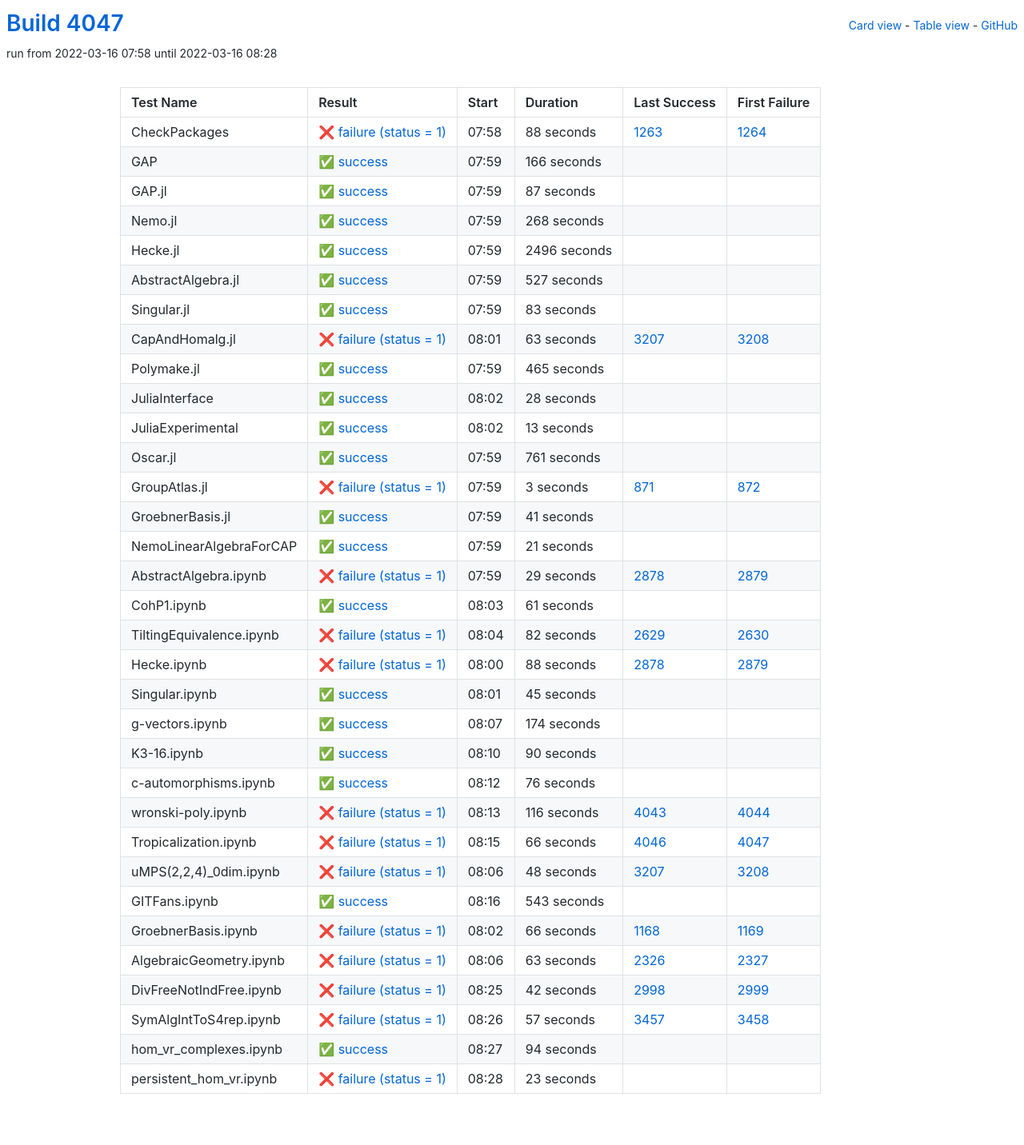
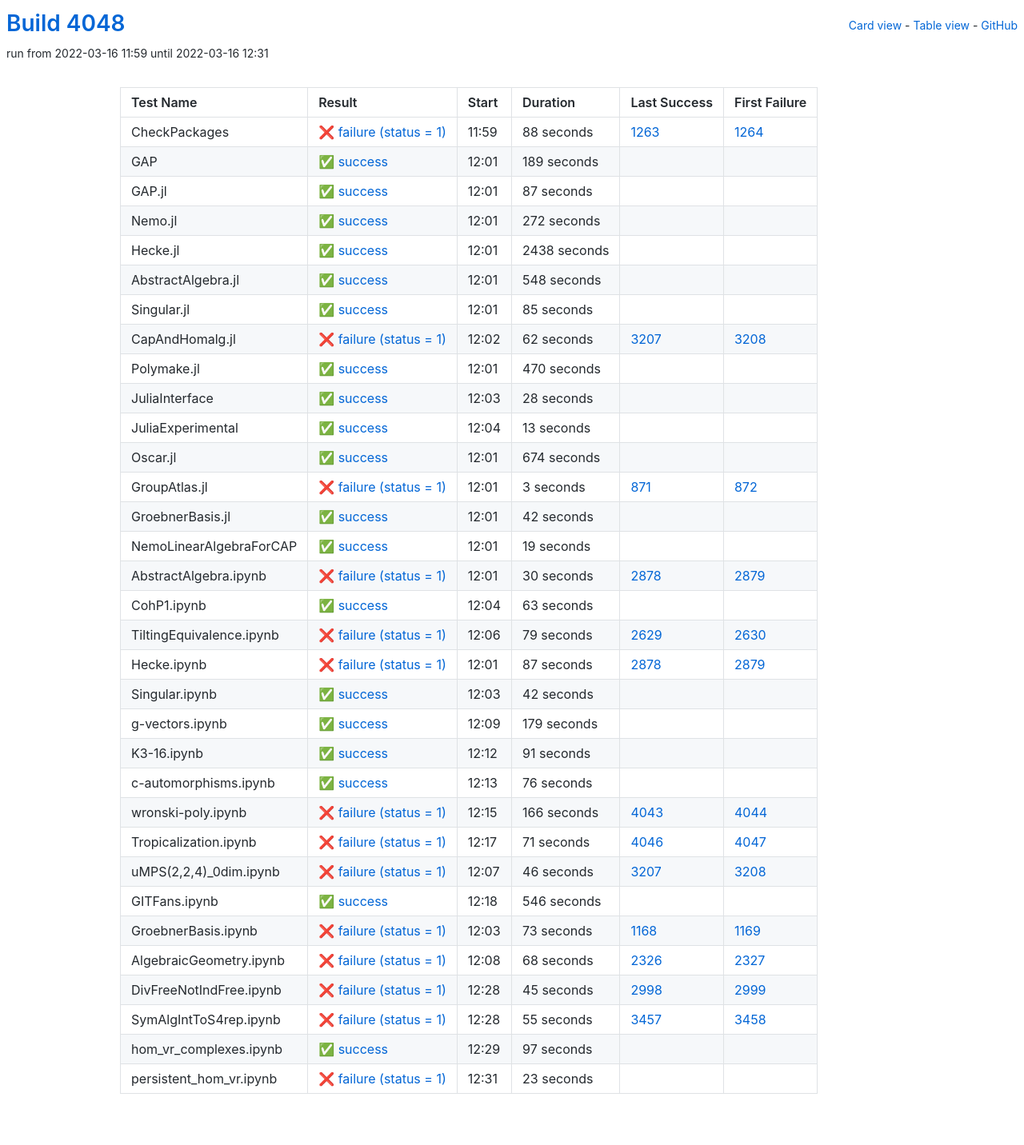
Before and after one commit to oscar-system/oscar-ci-status-stable, a Jekyll site: the page built from table.html, in a window 1280 px wide. Shown: the whole page at 80% size. Built offline with Jekyll 4.4.1, drawn with Linux system fonts in a browser that asks for light colours.

Commit message:
Build #4048

```diff
--- a/_data/ci.yml
+++ b/_data/ci.yml
@@ -1,6 +1,6 @@
 ---
-build: 4047
-build_url: https://oscarci.mathematik.uni-kl.de/job/oscar-stable/4047/
+build: 4048
+build_url: https://oscarci.mathematik.uni-kl.de/job/oscar-stable/4048/
 job: oscar-stable
 organization: oscar-system
 repo: oscar-ci-status-stable
@@ -8,8 +8,8 @@ repourl: https://github.com/oscar-system/oscar-ci-status-stable
 tests:
 - name: CheckPackages
   id: checkpackages
-  log: https://oscarci.mathematik.uni-kl.de/job/oscar-stable/4047/artifact/logs/build-4047/CheckPackages.log
-  start: 2022-03-16 07:58
+  log: https://oscarci.mathematik.uni-kl.de/job/oscar-stable/4048/artifact/logs/build-4048/CheckPackages.log
+  start: 2022-03-16 11:59
   success: false
   exitcode: 1
   status: failure
@@ -20,20 +20,20 @@ tests:
   first_failure_url: https://oscarci.mathematik.uni-kl.de/job/oscar-stable/1264/
 - name: GAP
   id: gap
-  log: https://oscarci.mathematik.uni-kl.de/job/oscar-stable/4047/artifact/logs/build-4047/GAP.log
-  start: 2022-03-16 07:59
+  log: https://oscarci.mathematik.uni-kl.de/job/oscar-stable/4048/artifact/logs/build-4048/GAP.log
+  start: 2022-03-16 12:01
   success: true
   exitcode: 0
   status: success
-  duration: 166
+  duration: 189
   last_success: false
   last_success_url:
   first_failure: false
   first_failure_url:
 - name: GAP.jl
   id: gap-jl
-  log: https://oscarci.mathematik.uni-kl.de/job/oscar-stable/4047/artifact/logs/build-4047/GAP.jl.log
-  start: 2022-03-16 07:59
+  log: https://oscarci.mathematik.uni-kl.de/job/oscar-stable/4048/artifact/logs/build-4048/GAP.jl.log
+  start: 2022-03-16 12:01
   success: true
   exitcode: 0
   status: success
@@ -44,80 +44,80 @@ tests:
   first_failure_url:
 - name: Nemo.jl
   id: nemo-jl
-  log: https://oscarci.mathematik.uni-kl.de/job/oscar-stable/4047/artifact/logs/build-4047/Nemo.jl.log
-  start: 2022-03-16 07:59
+  log: https://oscarci.mathematik.uni-kl.de/job/oscar-stable/4048/artifact/logs/build-4048/Nemo.jl.log
+  start: 2022-03-16 12:01
   success: true
   exitcode: 0
   status: success
-  duration: 268
+  duration: 272
   last_success: false
   last_success_url:
   first_failure: false
   first_failure_url:
 - name: Hecke.jl
   id: hecke-jl
-  log: https://oscarci.mathematik.uni-kl.de/job/oscar-stable/4047/artifact/logs/build-4047/Hecke.jl.log
-  start: 2022-03-16 07:59
+  log: https://oscarci.mathematik.uni-kl.de/job/oscar-stable/4048/artifact/logs/build-4048/Hecke.jl.log
+  start: 2022-03-16 12:01
   success: true
   exitcode: 0
   status: success
-  duration: 2496
+  duration: 2438
   last_success: false
   last_success_url:
   first_failure: false
   first_failure_url:
 - name: AbstractAlgebra.jl
   id: abstractalgebra-jl
-  log: https://oscarci.mathematik.uni-kl.de/job/oscar-stable/4047/artifact/logs/build-4047/AbstractAlgebra.jl.log
-  start: 2022-03-16 07:59
+  log: https://oscarci.mathematik.uni-kl.de/job/oscar-stable/4048/artifact/logs/build-4048/AbstractAlgebra.jl.log
+  start: 2022-03-16 12:01
   success: true
   exitcode: 0
   status: success
-  duration: 527
+  duration: 548
   last_success: false
   last_success_url:
   first_failure: false
   first_failure_url:
 - name: Singular.jl
   id: singular-jl
-  log: https://oscarci.mathematik.uni-kl.de/job/oscar-stable/4047/artifact/logs/build-4047/Singular.jl.log
-  start: 2022-03-16 07:59
+  log: https://oscarci.mathematik.uni-kl.de/job/oscar-stable/4048/artifact/logs/build-4048/Singular.jl.log
+  start: 2022-03-16 12:01
   success: true
   exitcode: 0
   status: success
-  duration: 83
+  duration: 85
   last_success: false
   last_success_url:
   first_failure: false
   first_failure_url:
 - name: CapAndHomalg.jl
   id: capandhomalg-jl
-  log: https://oscarci.mathematik.uni-kl.de/job/oscar-stable/4047/artifact/logs/build-4047/CapAndHomalg.jl.log
-  start: 2022-03-16 08:01
+  log: https://oscarci.mathematik.uni-kl.de/job/oscar-stable/4048/artifact/logs/build-4048/CapAndHomalg.jl.log
+  start: 2022-03-16 12:02
   success: false
   exitcode: 1
   status: failure
-  duration: 63
+  duration: 62
   last_success: 3207
   last_success_url: https://oscarci.mathematik.uni-kl.de/job/oscar-stable/3207/
   first_failure: 3208
   first_failure_url: https://oscarci.mathematik.uni-kl.de/job/oscar-stable/3208/
 - name: Polymake.jl
   id: polymake-jl
-  log: https://oscarci.mathematik.uni-kl.de/job/oscar-stable/4047/artifact/logs/build-4047/Polymake.jl.log
-  start: 2022-03-16 07:59
+  log: https://oscarci.mathematik.uni-kl.de/job/oscar-stable/4048/artifact/logs/build-4048/Polymake.jl.log
+  start: 2022-03-16 12:01
   success: true
   exitcode: 0
   status: success
-  duration: 465
+  duration: 470
   last_success: false
   last_success_url:
   first_failure: false
   first_failure_url:
 - name: JuliaInterface
   id: juliainterface
-  log: https://oscarci.mathematik.uni-kl.de/job/oscar-stable/4047/artifact/logs/build-4047/JuliaInterface.log
-  start: 2022-03-16 08:02
+  log: https://oscarci.mathematik.uni-kl.de/job/oscar-stable/4048/artifact/logs/build-4048/JuliaInterface.log
+  start: 2022-03-16 12:03
   success: true
   exitcode: 0
   status: success
@@ -128,8 +128,8 @@ tests:
   first_failure_url:
 - name: JuliaExperimental
   id: juliaexperimental
-  log: https://oscarci.mathematik.uni-kl.de/job/oscar-stable/4047/artifact/logs/build-4047/JuliaExperimental.log
-  start: 2022-03-16 08:02
+  log: https://oscarci.mathematik.uni-kl.de/job/oscar-stable/4048/artifact/logs/build-4048/JuliaExperimental.log
+  start: 2022-03-16 12:04
   success: true
   exitcode: 0
   status: success
@@ -140,20 +140,20 @@ tests:
   first_failure_url:
 - name: Oscar.jl
   id: oscar-jl
-  log: https://oscarci.mathematik.uni-kl.de/job/oscar-stable/4047/artifact/logs/build-4047/Oscar.jl.log
-  start: 2022-03-16 07:59
+  log: https://oscarci.mathematik.uni-kl.de/job/oscar-stable/4048/artifact/logs/build-4048/Oscar.jl.log
+  start: 2022-03-16 12:01
   success: true
   exitcode: 0
   status: success
-  duration: 761
+  duration: 674
   last_success: false
   last_success_url:
   first_failure: false
   first_failure_url:
 - name: GroupAtlas.jl
   id: groupatlas-jl
-  log: https://oscarci.mathematik.uni-kl.de/job/oscar-stable/4047/artifact/logs/build-4047/GroupAtlas.jl.log
-  start: 2022-03-16 07:59
+  log: https://oscarci.mathematik.uni-kl.de/job/oscar-stable/4048/artifact/logs/build-4048/GroupAtlas.jl.log
+  start: 2022-03-16 12:01
   success: false
   exitcode: 1
   status: failure
@@ -164,116 +164,116 @@ tests:
   first_failure_url: https://oscarci.mathematik.uni-kl.de/job/oscar-stable/872/
 - name: GroebnerBasis.jl
   id: groebnerbasis-jl
-  log: https://oscarci.mathematik.uni-kl.de/job/oscar-stable/4047/artifact/logs/build-4047/GroebnerBasis.jl.log
-  start: 2022-03-16 07:59
+  log: https://oscarci.mathematik.uni-kl.de/job/oscar-stable/4048/artifact/logs/build-4048/GroebnerBasis.jl.log
+  start: 2022-03-16 12:01
   success: true
   exitcode: 0
   status: success
-  duration: 41
+  duration: 42
   last_success: false
   last_success_url:
   first_failure: false
   first_failure_url:
 - name: NemoLinearAlgebraForCAP
   id: nemolinearalgebraforcap
-  log: https://oscarci.mathematik.uni-kl.de/job/oscar-stable/4047/artifact/logs/build-4047/NemoLinearAlgebraForCAP.log
-  start: 2022-03-16 07:59
+  log: https://oscarci.mathematik.uni-kl.de/job/oscar-stable/4048/artifact/logs/build-4048/NemoLinearAlgebraForCAP.log
+  start: 2022-03-16 12:01
   success: true
   exitcode: 0
   status: success
-  duration: 21
+  duration: 19
   last_success: false
   last_success_url:
   first_failure: false
   first_failure_url:
 - name: AbstractAlgebra.ipynb
   id: abstractalgebra-ipynb
-  log: https://oscarci.mathematik.uni-kl.de/job/oscar-stable/4047/artifact/logs/build-4047/AbstractAlgebra.ipynb.log
-  start: 2022-03-16 07:59
+  log: https://oscarci.mathematik.uni-kl.de/job/oscar-stable/4048/artifact/logs/build-4048/AbstractAlgebra.ipynb.log
+  start: 2022-03-16 12:01
   success: false
   exitcode: 1
   status: failure
-  duration: 29
+  duration: 30
   last_success: 2878
   last_success_url: https://oscarci.mathematik.uni-kl.de/job/oscar-stable/2878/
   first_failure: 2879
   first_failure_url: https://oscarci.mathematik.uni-kl.de/job/oscar-stable/2879/
 - name: CohP1.ipynb
   id: cohp1-ipynb
-  log: https://oscarci.mathematik.uni-kl.de/job/oscar-stable/4047/artifact/logs/build-4047/CohP1.ipynb.log
-  start: 2022-03-16 08:03
+  log: https://oscarci.mathematik.uni-kl.de/job/oscar-stable/4048/artifact/logs/build-4048/CohP1.ipynb.log
+  start: 2022-03-16 12:04
   success: true
   exitcode: 0
   status: success
-  duration: 61
+  duration: 63
   last_success: false
   last_success_url:
   first_failure: false
   first_failure_url:
 - name: TiltingEquivalence.ipynb
   id: tiltingequivalence-ipynb
-  log: https://oscarci.mathematik.uni-kl.de/job/oscar-stable/4047/artifact/logs/build-4047/TiltingEquivalence.ipynb.log
-  start: 2022-03-16 08:04
+  log: https://oscarci.mathematik.uni-kl.de/job/oscar-stable/4048/artifact/logs/build-4048/TiltingEquivalence.ipynb.log
+  start: 2022-03-16 12:06
   success: false
   exitcode: 1
   status: failure
-  duration: 82
+  duration: 79
   last_success: 2629
   last_success_url: https://oscarci.mathematik.uni-kl.de/job/oscar-stable/2629/
   first_failure: 2630
   first_failure_url: https://oscarci.mathematik.uni-kl.de/job/oscar-stable/2630/
 - name: Hecke.ipynb
   id: hecke-ipynb
-  log: https://oscarci.mathematik.uni-kl.de/job/oscar-stable/4047/artifact/logs/build-4047/Hecke.ipynb.log
-  start: 2022-03-16 08:00
+  log: https://oscarci.mathematik.uni-kl.de/job/oscar-stable/4048/artifact/logs/build-4048/Hecke.ipynb.log
+  start: 2022-03-16 12:01
   success: false
   exitcode: 1
   status: failure
-  duration: 88
+  duration: 87
   last_success: 2878
   last_success_url: https://oscarci.mathematik.uni-kl.de/job/oscar-stable/2878/
   first_failure: 2879
   first_failure_url: https://oscarci.mathematik.uni-kl.de/job/oscar-stable/2879/
 - name: Singular.ipynb
   id: singular-ipynb
-  log: https://oscarci.mathematik.uni-kl.de/job/oscar-stable/4047/artifact/logs/build-4047/Singular.ipynb.log
-  start: 2022-03-16 08:01
+  log: https://oscarci.mathematik.uni-kl.de/job/oscar-stable/4048/artifact/logs/build-4048/Singular.ipynb.log
+  start: 2022-03-16 12:03
   success: true
   exitcode: 0
   status: success
-  duration: 45
+  duration: 42
   last_success: false
   last_success_url:
   first_failure: false
   first_failure_url:
 - name: g-vectors.ipynb
   id: g-vectors-ipynb
-  log: https://oscarci.mathematik.uni-kl.de/job/oscar-stable/4047/artifact/logs/build-4047/g-vectors.ipynb.log
-  start: 2022-03-16 08:07
+  log: https://oscarci.mathematik.uni-kl.de/job/oscar-stable/4048/artifact/logs/build-4048/g-vectors.ipynb.log
+  start: 2022-03-16 12:09
   success: true
   exitcode: 0
   status: success
-  duration: 174
+  duration: 179
   last_success: false
   last_success_url:
   first_failure: false
   first_failure_url:
 - name: K3-16.ipynb
   id: k3-16-ipynb
-  log: https://oscarci.mathematik.uni-kl.de/job/oscar-stable/4047/artifact/logs/build-4047/K3-16.ipynb.log
-  start: 2022-03-16 08:10
+  log: https://oscarci.mathematik.uni-kl.de/job/oscar-stable/4048/artifact/logs/build-4048/K3-16.ipynb.log
+  start: 2022-03-16 12:12
   success: true
   exitcode: 0
   status: success
-  duration: 90
+  duration: 91
   last_success: false
   last_success_url:
   first_failure: false
   first_failure_url:
 - name: c-automorphisms.ipynb
   id: c-automorphisms-ipynb
-  log: https://oscarci.mathematik.uni-kl.de/job/oscar-stable/4047/artifact/logs/build-4047/c-automorphisms.ipynb.log
-  start: 2022-03-16 08:12
+  log: https://oscarci.mathematik.uni-kl.de/job/oscar-stable/4048/artifact/logs/build-4048/c-automorphisms.ipynb.log
+  start: 2022-03-16 12:13
   success: true
   exitcode: 0
   status: success
@@ -284,116 +284,116 @@ tests:
   first_failure_url:
 - name: wronski-poly.ipynb
   id: wronski-poly-ipynb
-  log: https://oscarci.mathematik.uni-kl.de/job/oscar-stable/4047/artifact/logs/build-4047/wronski-poly.ipynb.log
-  start: 2022-03-16 08:13
+  log: https://oscarci.mathematik.uni-kl.de/job/oscar-stable/4048/artifact/logs/build-4048/wronski-poly.ipynb.log
+  start: 2022-03-16 12:15
   success: false
   exitcode: 1
   status: failure
-  duration: 116
+  duration: 166
   last_success: 4043
   last_success_url: https://oscarci.mathematik.uni-kl.de/job/oscar-stable/4043/
   first_failure: 4044
   first_failure_url: https://oscarci.mathematik.uni-kl.de/job/oscar-stable/4044/
 - name: Tropicalization.ipynb
   id: tropicalization-ipynb
-  log: https://oscarci.mathematik.uni-kl.de/job/oscar-stable/4047/artifact/logs/build-4047/Tropicalization.ipynb.log
-  start: 2022-03-16 08:15
+  log: https://oscarci.mathematik.uni-kl.de/job/oscar-stable/4048/artifact/logs/build-4048/Tropicalization.ipynb.log
+  start: 2022-03-16 12:17
   success: false
   exitcode: 1
   status: failure
-  duration: 66
+  duration: 71
   last_success: 4046
   last_success_url: https://oscarci.mathematik.uni-kl.de/job/oscar-stable/4046/
   first_failure: 4047
   first_failure_url: https://oscarci.mathematik.uni-kl.de/job/oscar-stable/4047/
 - name: uMPS(2,2,4)_0dim.ipynb
   id: umps-2-2-4-0dim-ipynb
-  log: https://oscarci.mathematik.uni-kl.de/job/oscar-stable/4047/artifact/logs/build-4047/uMPS-2-2-4-_0dim.ipynb.log
-  start: 2022-03-16 08:06
+  log: https://oscarci.mathematik.uni-kl.de/job/oscar-stable/4048/artifact/logs/build-4048/uMPS-2-2-4-_0dim.ipynb.log
+  start: 2022-03-16 12:07
   success: false
   exitcode: 1
   status: failure
-  duration: 48
+  duration: 46
   last_success: 3207
   last_success_url: https://oscarci.mathematik.uni-kl.de/job/oscar-stable/3207/
   first_failure: 3208
   first_failure_url: https://oscarci.mathematik.uni-kl.de/job/oscar-stable/3208/
 - name: GITFans.ipynb
   id: gitfans-ipynb
-  log: https://oscarci.mathematik.uni-kl.de/job/oscar-stable/4047/artifact/logs/build-4047/GITFans.ipynb.log
-  start: 2022-03-16 08:16
+  log: https://oscarci.mathematik.uni-kl.de/job/oscar-stable/4048/artifact/logs/build-4048/GITFans.ipynb.log
+  start: 2022-03-16 12:18
   success: true
   exitcode: 0
   status: success
-  duration: 543
+  duration: 546
   last_success: false
   last_success_url:
   first_failure: false
   first_failure_url:
 - name: GroebnerBasis.ipynb
   id: groebnerbasis-ipynb
-  log: https://oscarci.mathematik.uni-kl.de/job/oscar-stable/4047/artifact/logs/build-4047/GroebnerBasis.ipynb.log
-  start: 2022-03-16 08:02
+  log: https://oscarci.mathematik.uni-kl.de/job/oscar-stable/4048/artifact/logs/build-4048/GroebnerBasis.ipynb.log
+  start: 2022-03-16 12:03
   success: false
   exitcode: 1
   status: failure
-  duration: 66
+  duration: 73
   last_success: 1168
   last_success_url: https://oscarci.mathematik.uni-kl.de/job/oscar-stable/1168/
   first_failure: 1169
   first_failure_url: https://oscarci.mathematik.uni-kl.de/job/oscar-stable/1169/
 - name: AlgebraicGeometry.ipynb
   id: algebraicgeometry-ipynb
-  log: https://oscarci.mathematik.uni-kl.de/job/oscar-stable/4047/artifact/logs/build-4047/AlgebraicGeometry.ipynb.log
-  start: 2022-03-16 08:06
+  log: https://oscarci.mathematik.uni-kl.de/job/oscar-stable/4048/artifact/logs/build-4048/AlgebraicGeometry.ipynb.log
+  start: 2022-03-16 12:08
   success: false
   exitcode: 1
   status: failure
-  duration: 63
+  duration: 68
   last_success: 2326
   last_success_url: https://oscarci.mathematik.uni-kl.de/job/oscar-stable/2326/
   first_failure: 2327
   first_failure_url: https://oscarci.mathematik.uni-kl.de/job/oscar-stable/2327/
 - name: DivFreeNotIndFree.ipynb
   id: divfreenotindfree-ipynb
-  log: https://oscarci.mathematik.uni-kl.de/job/oscar-stable/4047/artifact/logs/build-4047/DivFreeNotIndFree.ipynb.log
-  start: 2022-03-16 08:25
+  log: https://oscarci.mathematik.uni-kl.de/job/oscar-stable/4048/artifact/logs/build-4048/DivFreeNotIndFree.ipynb.log
+  start: 2022-03-16 12:28
   success: false
   exitcode: 1
   status: failure
-  duration: 42
+  duration: 45
   last_success: 2998
   last_success_url: https://oscarci.mathematik.uni-kl.de/job/oscar-stable/2998/
   first_failure: 2999
   first_failure_url: https://oscarci.mathematik.uni-kl.de/job/oscar-stable/2999/
 - name: SymAlgIntToS4rep.ipynb
   id: symalginttos4rep-ipynb
-  log: https://oscarci.mathematik.uni-kl.de/job/oscar-stable/4047/artifact/logs/build-4047/SymAlgIntToS4rep.ipynb.log
-  start: 2022-03-16 08:26
+  log: https://oscarci.mathematik.uni-kl.de/job/oscar-stable/4048/artifact/logs/build-4048/SymAlgIntToS4rep.ipynb.log
+  start: 2022-03-16 12:28
   success: false
   exitcode: 1
   status: failure
-  duration: 57
+  duration: 55
   last_success: 3457
   last_success_url: https://oscarci.mathematik.uni-kl.de/job/oscar-stable/3457/
   first_failure: 3458
   first_failure_url: https://oscarci.mathematik.uni-kl.de/job/oscar-stable/3458/
 - name: hom_vr_complexes.ipynb
   id: hom-vr-complexes-ipynb
-  log: https://oscarci.mathematik.uni-kl.de/job/oscar-stable/4047/artifact/logs/build-4047/hom_vr_complexes.ipynb.log
-  start: 2022-03-16 08:27
+  log: https://oscarci.mathematik.uni-kl.de/job/oscar-stable/4048/artifact/logs/build-4048/hom_vr_complexes.ipynb.log
+  start: 2022-03-16 12:29
   success: true
   exitcode: 0
   status: success
-  duration: 94
+  duration: 97
   last_success: false
   last_success_url:
   first_failure: false
   first_failure_url:
 - name: persistent_hom_vr.ipynb
   id: persistent-hom-vr-ipynb
-  log: https://oscarci.mathematik.uni-kl.de/job/oscar-stable/4047/artifact/logs/build-4047/persistent_hom_vr.ipynb.log
-  start: 2022-03-16 08:28
+  log: https://oscarci.mathematik.uni-kl.de/job/oscar-stable/4048/artifact/logs/build-4048/persistent_hom_vr.ipynb.log
+  start: 2022-03-16 12:31
   success: false
   exitcode: 1
   status: failure
```
Also changed, not shown: README.md.
